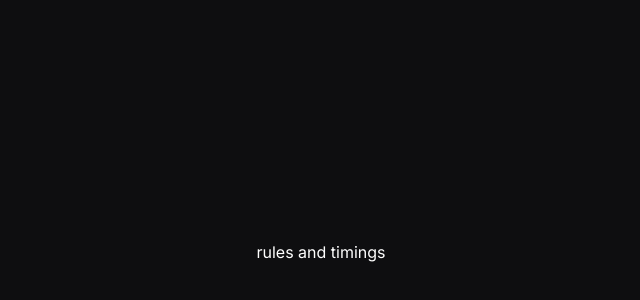
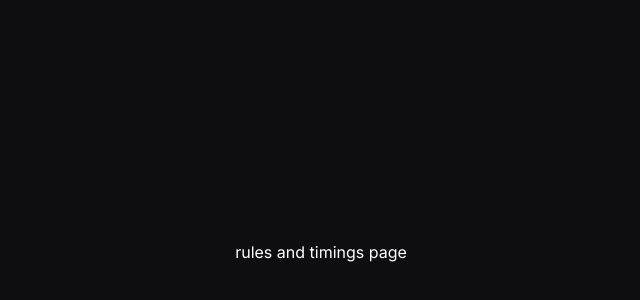
Before and after one commit to athena-server/athena-server.github.io, a Next.js app: page /rules-and-timings in a window 1280 px wide. Shown: the part 180-480 px from the top of the page, without its empty margins (319-959 px from the left). Built offline with nearby package versions, Linux system fonts and the light colour scheme; a web font is replaced by a local one.

Commit message:
push test

```diff
--- a/src/app/rules-and-timings/page.tsx
+++ b/src/app/rules-and-timings/page.tsx
@@ -4,7 +4,7 @@ const Page = () => {
     return (
         <Container>
             <div className="h-screen w-full flex items-center justify-center">
-                rules and timings
+                rules and timings page
             </div>
         </Container>
     )
```
